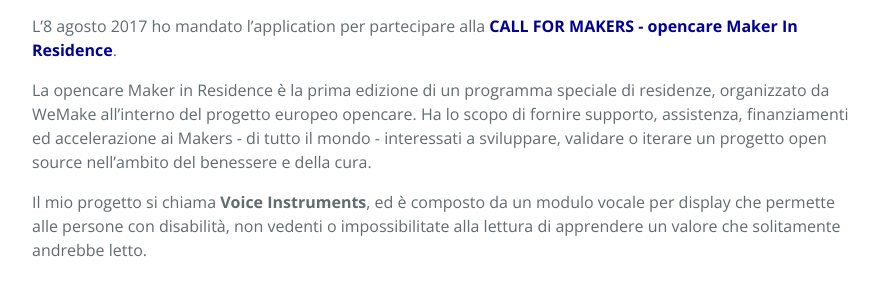
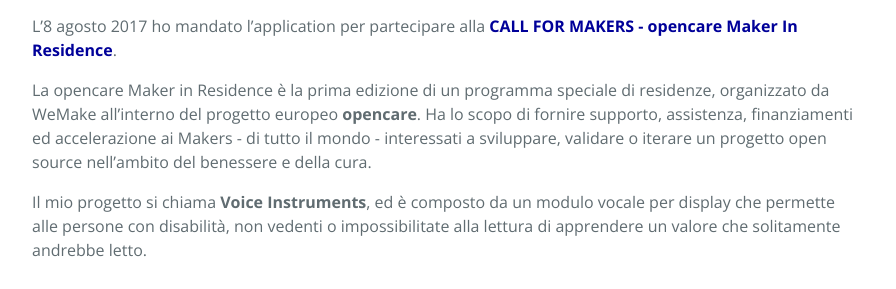
Before and after one commit to opencarecc/voiceinstruments, a Jekyll site: the page built from it/_posts/2017-08-08-application-it.md, in a window 1280 px wide and 1293 px high. Shown: the part 651-940 px from the top of the window, without its empty margins (192-1088 px from the left). Built offline with Jekyll 4.4.1, drawn with Linux system fonts in a browser that asks for light colours; comment, search, counter and statistics services are not loaded.

```diff
--- a/it/_posts/2017-08-08-application-it.md
+++ b/it/_posts/2017-08-08-application-it.md
@@ -13,7 +13,7 @@ ref: application
 
 L'8 agosto 2017 ho mandato l'application per partecipare alla <b>[CALL FOR MAKERS - opencare Maker In Residence](http://wemake.cc/opencare/maker-in-residence-en/)</b>.
 <p>
-La opencare Maker in Residence è la prima edizione di un programma speciale di residenze, organizzato da WeMake all’interno del progetto europeo opencare.
+La opencare Maker in Residence è la prima edizione di un programma speciale di residenze, organizzato da WeMake all’interno del progetto europeo <b>opencare</b>.
 Ha lo scopo di fornire supporto, assistenza, finanziamenti ed accelerazione ai Makers - di tutto il mondo - interessati a sviluppare, validare o iterare un progetto open source nell’ambito del benessere e della cura.
 </p>
 Il mio progetto si chiama <b>Voice Instruments</b>, ed è composto da un modulo vocale per display che permette alle persone con disabilità, non vedenti o impossibilitate alla lettura di apprendere un valore che solitamente andrebbe letto.
```
